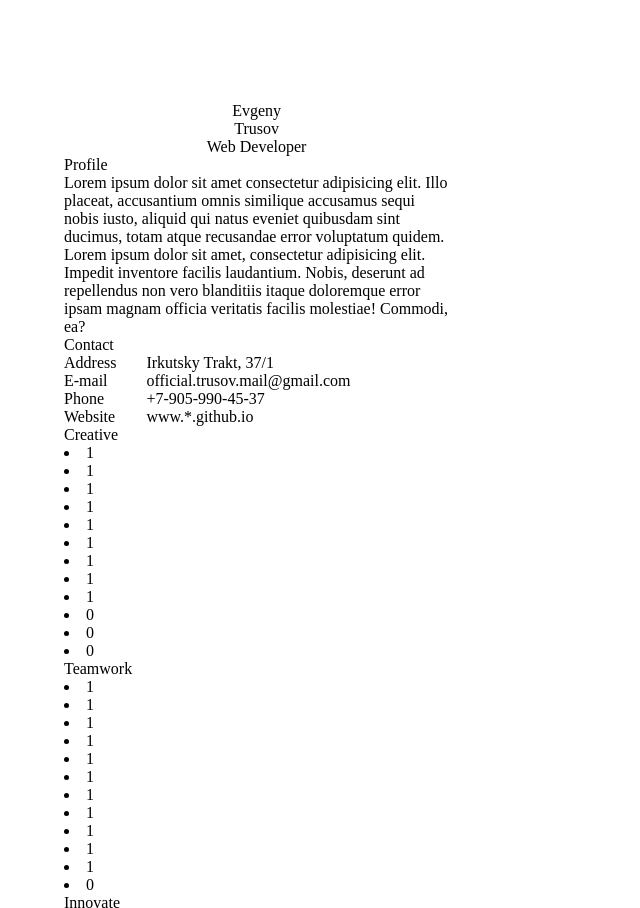
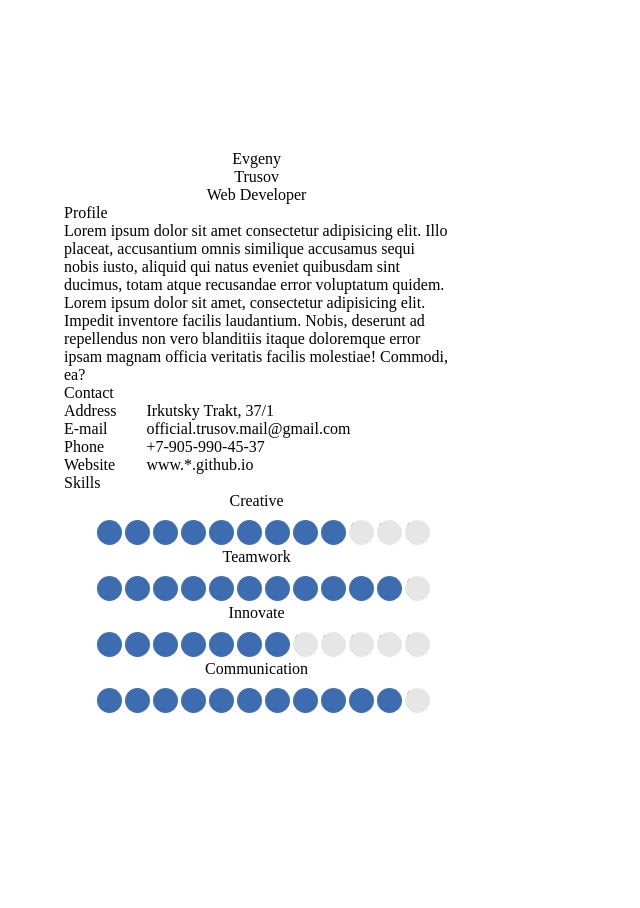
Before and after one commit to evgenyTask1/evgenyTask1.github.io, a website built with webpack: page index.html in a window 1280 px wide. Shown: the top 908 px of the page, without its empty margins (0-640 px from the left). After the commit the page ends 800 px from the top, so only its background shows below. Built offline with Linux system fonts and the light colour scheme.

Commit message:
Skills - HTML: done

```diff
--- a/modules/base.less
+++ b/modules/base.less
@@ -12,7 +12,7 @@
     flex-direction: raw;
     padding-left: 5%;
     padding-right: 6.5%;
-    padding-top: 8%;
+    padding-top: 150px; /*190 2480 */
     &__left {
         width: 34%;
         margin-right: 7%;
--- a/modules/skills/block.pug
+++ b/modules/skills/block.pug
@@ -2,16 +2,21 @@ mixin setQuantity(val)
     - var maxQuanity = 12
     - for(var i = 0; i < maxQuanity; i++)
         if(i < val)
-            li= 1
+            li.quantity__item= 1
         else
-            li= 0
+            li.quantity__item.quantity__item-disabled= 0
 
-.col__skills.skills
-    .skills__skill Creative
-        +setQuantity(9)
-    .skills__skill Teamwork
-        +setQuantity(11)
-    .skills__skill Innovate
-        +setQuantity(6)
-    .skills__skill Communication
-        +setQuantity(11)
+.col__skills Skills
+    .skills
+        .skills__skill Creative
+            ul.skills__quantity.quantity
+               +setQuantity(9)
+        .skills__skill Teamwork
+            ul.skills__quantity.quantity
+               +setQuantity(11)
+        .skills__skill Innovate
+            ul.skills__quantity.quantity
+               +setQuantity(7)
+        .skills__skill Communication
+            ul.skills__quantity.quantity
+                +setQuantity(11)
--- /dev/null
+++ b/modules/skills/style.less
@@ -0,0 +1,34 @@
+.quantity {
+    list-style: none;
+    display: flex;
+    flex-direction: raw;
+    margin-left: -10px;
+    margin-right: -10px;
+    margin-top: 10px;
+    margin-bottom: 10px;
+
+    &__item {
+        position: relative;
+        font-size: 1;
+        margin-right: 10px;
+        margin-left: 10px;
+        &::before {
+            content: " ";
+            width: 25px;
+            height: 25px;
+            background-color: rgb(61, 108, 176);
+            border-radius: 50%;
+            position: absolute;
+            top: 0;
+            left: -2px;
+        }
+        &-disabled::before {
+            background-color: rgb(230, 230, 230);
+        }
+    }
+}
+.skills__skill {
+    display: flex;
+    flex-direction: column;
+    align-items: center;
+}
```
Also changed, not shown: out/bundle.js, out/styles.css.
